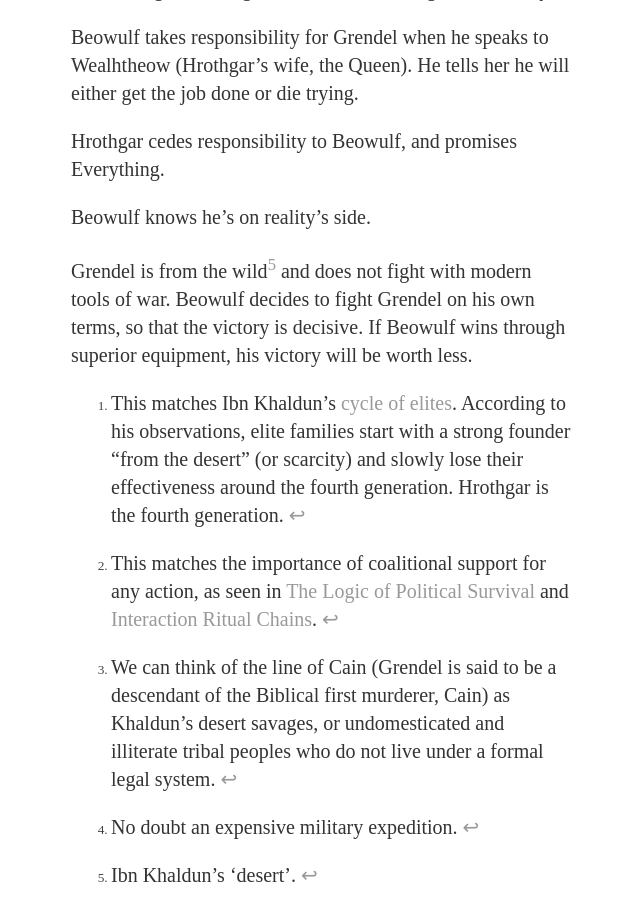
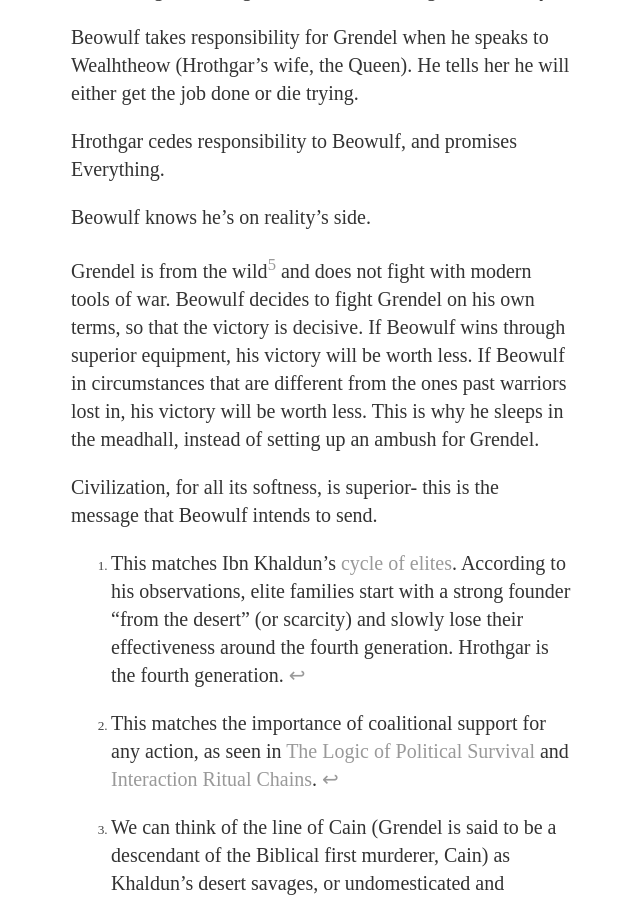
Before and after one commit to ray-dorai/ray-dorai.github.io, a Jekyll site: the page built from _posts/2020-07-10-notes-beowulf-the-setup.md, in a window 1280 px wide and 900 px high, scrolled down 2385 px. Shown: the whole window, without its empty margins (319-959 px from the left). Built offline with Jekyll 4.4.1, drawn with Linux system fonts in a browser that asks for light colours.

Commit message:
Update 2020-07-10-notes-beowulf-the-setup.md

```diff
--- a/_posts/2020-07-10-notes-beowulf-the-setup.md
+++ b/_posts/2020-07-10-notes-beowulf-the-setup.md
@@ -42,6 +42,8 @@ Hrothgar cedes responsibility to Beowulf, and promises Everything.
 
 Beowulf knows he's on reality's side.
 
-Grendel is from the wild[^desert] and does not fight with modern tools of war. Beowulf decides to fight Grendel on his own terms, so that the victory is decisive. If Beowulf wins through superior equipment, his victory will be worth less.
+Grendel is from the wild[^desert] and does not fight with modern tools of war. Beowulf decides to fight Grendel on his own terms, so that the victory is decisive. If Beowulf wins through superior equipment, his victory will be worth less. If Beowulf in circumstances that are different from the ones past warriors lost in, his victory will be worth less. This is why he sleeps in the meadhall, instead of setting up an ambush for Grendel.
+
+Civilization, for all its softness, is superior- this is the message that Beowulf intends to send.
 
 [^desert]: Ibn Khaldun's 'desert'.
```
